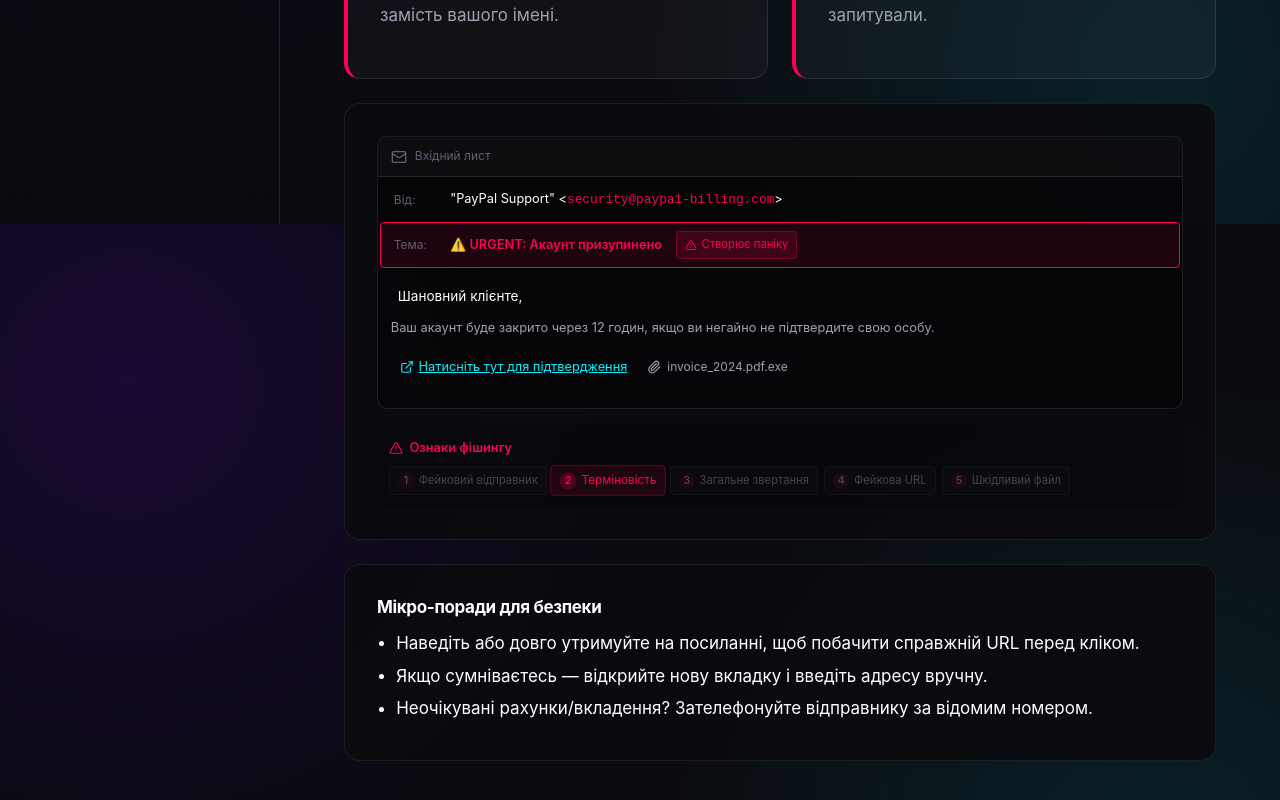
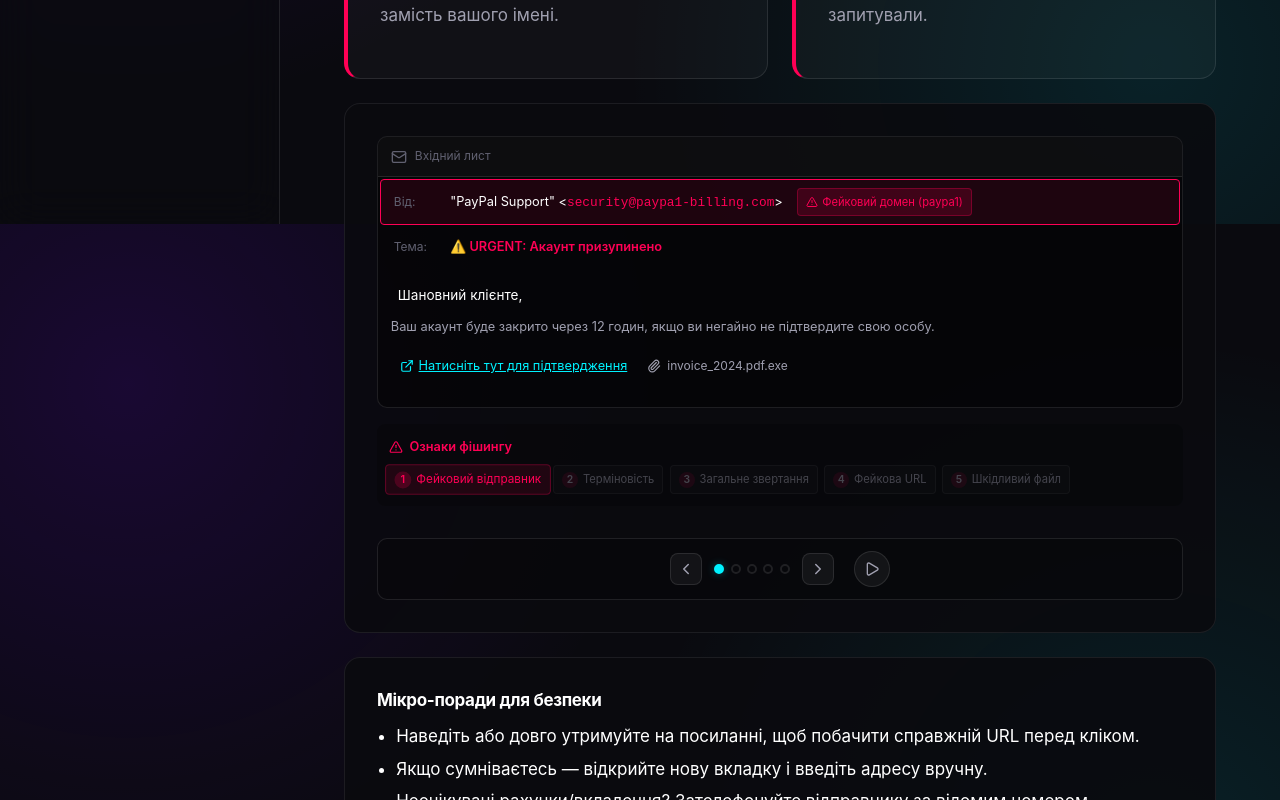
Before and after one commit to andriyze/sec101, a React (Vite) app: page /phishing in a window 1280 px wide. Shown: the part 576-1376 px from the top of the page. Built offline with nearby package versions, Linux system fonts and the light colour scheme.

Commit message:
animation buttons 3

```diff
--- a/src/components/visualizations/FirewallViz.jsx
+++ b/src/components/visualizations/FirewallViz.jsx
@@ -10,7 +10,7 @@
     const prefersReducedMotion = usePrefersReducedMotion();
     const [packets, setPackets] = useState([]);
     const [packetId, setPacketId] = useState(0);
-    const [isPlaying, setIsPlaying] = useState(!prefersReducedMotion);
+    const [isPlaying, setIsPlaying] = useState(false);
     const intervalRef = useRef(null);
 
     const generatePacket = useCallback(() => {
--- a/src/components/visualizations/IpVersionsViz.jsx
+++ b/src/components/visualizations/IpVersionsViz.jsx
@@ -11,7 +11,7 @@
     const [v4Level, setV4Level] = useState(85); // Start at 85% depleted
     const [typingV4, setTypingV4] = useState('');
     const [typingV6, setTypingV6] = useState('');
-    const [isPlaying, setIsPlaying] = useState(!prefersReducedMotion);
+    const [isPlaying, setIsPlaying] = useState(false);
     const intervalsRef = useRef({ deplete: null, type: null });
 
     const v4Example = '192.168.1.1';
--- a/src/components/visualizations/MfaFactorsViz.jsx
+++ b/src/components/visualizations/MfaFactorsViz.jsx
@@ -1,15 +1,29 @@
-import React, { useState, useEffect } from 'react';
+import React from 'react';
 import { motion, AnimatePresence } from 'framer-motion';
 import { useTranslation } from 'react-i18next';
 import { ShieldAlert, ShieldCheck, Brain, Key, Fingerprint } from 'lucide-react';
 import VizContainer from './VizContainer';
-import { usePrefersReducedMotion } from './usePrefersReducedMotion';
+import AnimationControls from './AnimationControls';
+import { useAnimationControl } from './useAnimationControl';
 
 const MfaFactorsViz = () => {
     const { t } = useTranslation();
-    const prefersReducedMotion = usePrefersReducedMotion();
-    const [activeFactors, setActiveFactors] = useState([]);
-    const [cycleIndex, setCycleIndex] = useState(0);
+
+    const {
+        currentStep,
+        isPlaying,
+        totalSteps,
+        nextStep,
+        prevStep,
+        goToStep,
+        togglePlay,
+        prefersReducedMotion
+    } = useAnimationControl({
+        totalSteps: 4,
+        interval: 2000,
+        loop: true,
+        autoPlay: false
+    });
 
     const factors = [
         {
@@ -29,36 +43,16 @@
         },
     ];
 
-    // Auto-cycle through states
-    useEffect(() => {
-        if (prefersReducedMotion) {
-            setActiveFactors(['knowledge', 'possession']);
-            return;
-        }
-
-        const states = [
-            ['knowledge'],
-            ['knowledge', 'possession'],
-            ['knowledge', 'possession', 'inherence'],
-            ['knowledge', 'possession'],
-        ];
-
-        const interval = setInterval(() => {
-            setCycleIndex((prev) => (prev + 1) % states.length);
-        }, 2000);
-
-        return () => clearInterval(interval);
-    }, [prefersReducedMotion]);
-
-    useEffect(() => {
-        const states = [
-            ['knowledge'],
-            ['knowledge', 'possession'],
-            ['knowledge', 'possession', 'inherence'],
-            ['knowledge', 'possession'],
-        ];
-        setActiveFactors(states[cycleIndex]);
-    }, [cycleIndex]);
+    // Map step to active factors
+    const factorStates = [
+        ['knowledge'],
+        ['knowledge', 'possession'],
+        ['knowledge', 'possession', 'inherence'],
+        ['knowledge', 'possession'],
+    ];
+    const activeFactors = prefersReducedMotion
+        ? ['knowledge', 'possession']
+        : factorStates[currentStep];
 
     const activeCount = activeFactors.length;
     const isStrong = activeCount >= 2;
@@ -158,6 +152,17 @@
                         )}
                     </motion.div>
                 </AnimatePresence>
+
+                <AnimationControls
+                    currentStep={currentStep}
+                    totalSteps={totalSteps}
+                    isPlaying={isPlaying}
+                    onPrev={prevStep}
+                    onNext={nextStep}
+                    onGoToStep={goToStep}
+                    onTogglePlay={togglePlay}
+                    disabled={prefersReducedMotion}
+                />
             </div>
         </VizContainer>
     );
--- a/src/components/visualizations/PhishingEmailViz.jsx
+++ b/src/components/visualizations/PhishingEmailViz.jsx
@@ -3,13 +3,28 @@
 import { useTranslation } from 'react-i18next';
 import { AlertTriangle, Mail, Paperclip, ExternalLink } from 'lucide-react';
 import VizContainer from './VizContainer';
-import { usePrefersReducedMotion } from './usePrefersReducedMotion';
+import AnimationControls from './AnimationControls';
+import { useAnimationControl } from './useAnimationControl';
 
 const PhishingEmailViz = () => {
     const { t } = useTranslation();
-    const prefersReducedMotion = usePrefersReducedMotion();
-    const [activeFlag, setActiveFlag] = useState(-1);
     const [showingUrl, setShowingUrl] = useState(false);
+
+    const {
+        currentStep,
+        isPlaying,
+        totalSteps,
+        nextStep,
+        prevStep,
+        goToStep,
+        togglePlay,
+        prefersReducedMotion
+    } = useAnimationControl({
+        totalSteps: 5,
+        interval: 2500,
+        loop: true,
+        autoPlay: false
+    });
 
     const redFlags = [
         { id: 'sender', position: 'sender' },
@@ -19,32 +34,18 @@
         { id: 'attachment', position: 'attachment' },
     ];
 
-    // Auto-cycle through red flags
+    // Handle URL reveal for link step (step 3)
     useEffect(() => {
-        if (prefersReducedMotion) {
-            setActiveFlag(0);
-            return;
+        if (currentStep === 3) {
+            const timer = setTimeout(() => setShowingUrl(true), 500);
+            return () => clearTimeout(timer);
+        } else {
+            setShowingUrl(false);
         }
-
-        const interval = setInterval(() => {
-            setActiveFlag((prev) => {
-                const next = (prev + 1) % (redFlags.length + 1);
-                // Show URL reveal when highlighting the link
-                if (next === 3) {
-                    setTimeout(() => setShowingUrl(true), 500);
-                } else {
-                    setShowingUrl(false);
-                }
-                return next === redFlags.length ? -1 : next;
-            });
-        }, 2500);
-
-        return () => clearInterval(interval);
-    }, [prefersReducedMotion]);
+    }, [currentStep]);
 
     const isHighlighted = (position) => {
-        if (activeFlag === -1) return false;
-        return redFlags[activeFlag]?.position === position;
+        return redFlags[currentStep]?.position === position;
     };
 
     const highlightVariants = {
@@ -211,10 +212,10 @@
                         {redFlags.map((flag, index) => (
                             <motion.div
                                 key={flag.id}
-                                className={`phishing-legend-item ${activeFlag === index ? 'active' : ''}`}
+                                className={`phishing-legend-item ${currentStep === index ? 'active' : ''}`}
                                 animate={{
-                                    opacity: activeFlag === -1 || activeFlag === index ? 1 : 0.4,
-                                    scale: activeFlag === index ? 1.05 : 1,
+                                    opacity: currentStep === index ? 1 : 0.4,
+                                    scale: currentStep === index ? 1.05 : 1,
                                 }}
                             >
                                 <span className="phishing-legend-number">{index + 1}</span>
@@ -223,6 +224,17 @@
                         ))}
                     </div>
                 </div>
+
+                <AnimationControls
+                    currentStep={currentStep}
+                    totalSteps={totalSteps}
+                    isPlaying={isPlaying}
+                    onPrev={prevStep}
+                    onNext={nextStep}
+                    onGoToStep={goToStep}
+                    onTogglePlay={togglePlay}
+                    disabled={prefersReducedMotion}
+                />
             </div>
         </VizContainer>
     );
--- a/src/components/visualizations/TrackerBlockingViz.jsx
+++ b/src/components/visualizations/TrackerBlockingViz.jsx
@@ -1,4 +1,4 @@
-import React, { useState, useEffect } from 'react';
+import React, { useMemo } from 'react';
 import { motion, AnimatePresence } from 'framer-motion';
 import { useTranslation } from 'react-i18next';
 import {
@@ -7,14 +7,33 @@
     XCircle, Heart, Users, MessageCircle, AlertTriangle, Target, Database
 } from 'lucide-react';
 import VizContainer from './VizContainer';
-import { usePrefersReducedMotion } from './usePrefersReducedMotion';
+import AnimationControls from './AnimationControls';
+import { useAnimationControl } from './useAnimationControl';
 
 const TrackerBlockingViz = () => {
     const { t } = useTranslation();
-    const prefersReducedMotion = usePrefersReducedMotion();
-    const [blocked, setBlocked] = useState(false);
-    const [trackerData, setTrackerData] = useState([]);
-    const [currentSite, setCurrentSite] = useState(0);
+
+    const {
+        currentStep,
+        isPlaying,
+        totalSteps,
+        nextStep,
+        prevStep,
+        goToStep,
+        togglePlay,
+        prefersReducedMotion
+    } = useAnimationControl({
+        totalSteps: 6,
+        interval: 4000,
+        loop: true,
+        autoPlay: false
+    });
+
+    // Derive blocked and currentSite from step
+    // Steps 0-2: unblocked (sites 0, 1, 2)
+    // Steps 3-5: blocked (sites 0, 1, 2)
+    const blocked = prefersReducedMotion ? true : currentStep >= 3;
+    const currentSite = currentStep % 3;
 
     // Detailed tracker data per site - using i18n for data types
     const trackerDataTypes = {
@@ -53,45 +72,12 @@
         { name: 'social.com', color: '#a855f7' },
     ];
 
-    // Auto-cycle: show unblocked, then blocked - SLOWER for comprehension (4000ms instead of 1500ms)
-    useEffect(() => {
-        if (prefersReducedMotion) {
-            setBlocked(true);
-            return;
-        }
-
-        // Cycle through sites, then toggle blocked state
-        const siteInterval = setInterval(() => {
-            setCurrentSite((prev) => {
-                const next = (prev + 1) % sites.length;
-                if (next === 0) {
-                    // After completing a cycle, pause then toggle blocked state
-                    setTimeout(() => {
-                        setBlocked((b) => !b);
-                        setTrackerData([]);
-                    }, 2000);
-                }
-                return next;
-            });
-        }, 4000);
-
-        return () => clearInterval(siteInterval);
-    }, [prefersReducedMotion]);
-
-    // Add tracker data when not blocked
-    useEffect(() => {
-        if (!blocked && !prefersReducedMotion) {
-            const timer = setTimeout(() => {
-                setTrackerData((prev) => {
-                    if (prev.length < 3) {
-                        return [...prev, sites[currentSite].name];
-                    }
-                    return prev;
-                });
-            }, 1500);
-            return () => clearTimeout(timer);
-        }
-    }, [currentSite, blocked, prefersReducedMotion]);
+    // Build tracker data based on current step (accumulate for unblocked states)
+    const trackerData = useMemo(() => {
+        if (blocked || prefersReducedMotion) return [];
+        // Show accumulated sites up to current site index
+        return sites.slice(0, currentSite + 1).map(s => s.name);
+    }, [currentStep, blocked, prefersReducedMotion]);
 
     const trackerVariants = {
         initial: { scale: 0, opacity: 0 },
@@ -322,6 +308,17 @@
                         : t('visualizations.tracker.explanation_exposed')
                     }
                 </p>
+
+                <AnimationControls
+                    currentStep={currentStep}
+                    totalSteps={totalSteps}
+                    isPlaying={isPlaying}
+                    onPrev={prevStep}
+                    onNext={nextStep}
+                    onGoToStep={goToStep}
+                    onTogglePlay={togglePlay}
+                    disabled={prefersReducedMotion}
+                />
             </div>
         </VizContainer>
     );
```
Also changed, not shown: src/components/visualizations/E2eEncryptionViz.jsx (+43 -30 lines), src/index.css (+16 -1 lines).
